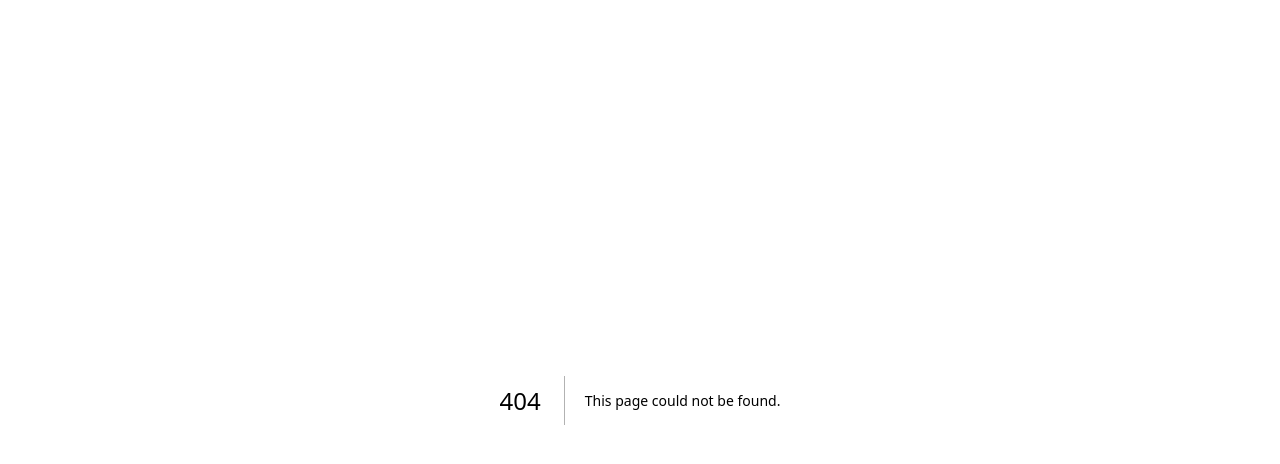
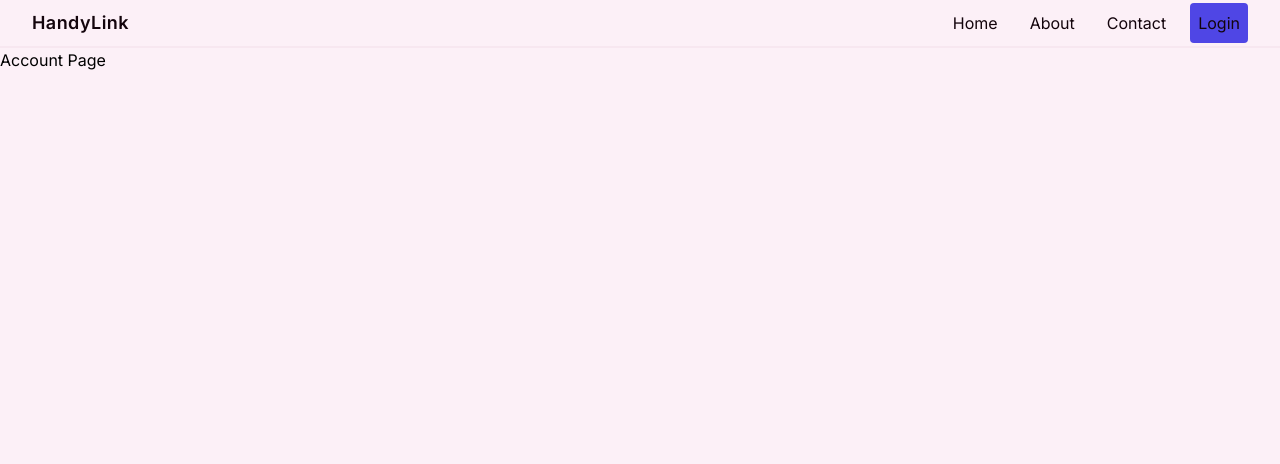
Before and after one commit to ethanvillalobos8/handylink, a Next.js app in the folder handylink-app/: page /account in a window 1280 px wide. Before the commit this address had no page. Shown: the top 464 px of the page. Built offline with nearby package versions, Linux system fonts and the light colour scheme.

Commit message:
Account and Login Page Addition
Small additions that will be good to have for later use.

```diff
--- /dev/null
+++ b/handylink-app/app/account/page.js
@@ -0,0 +1,10 @@
+import Navbar from "@/components/Navbar";
+
+export default function Account() {
+    return (
+        <div>
+            <Navbar />
+            Account Page
+        </div>
+    );
+}
--- /dev/null
+++ b/handylink-app/app/login/page.js
@@ -0,0 +1,10 @@
+import Navbar from "@/components/Navbar";
+
+export default function Login() {
+    return (
+        <div>
+            <Navbar />
+            Login Page
+        </div>
+    );
+}
--- a/handylink-app/components/Navbar.jsx
+++ b/handylink-app/components/Navbar.jsx
@@ -12,6 +12,7 @@ const Navbar = () => {
                     <Link href='/' className="hover:text-custom-primary p-2 rounded">Home</Link>
                     <Link href='/about' className="hover:text-custom-primary p-2 rounded">About</Link>
                     <Link href='/contact' className="hover:text-custom-primary p-2 rounded">Contact</Link>
+                    <Link href='/login' className="hover:text-custom-primary bg-indigo-600 p-2 rounded">Login</Link>
                 </ul>
             </div>
         </nav>
```
